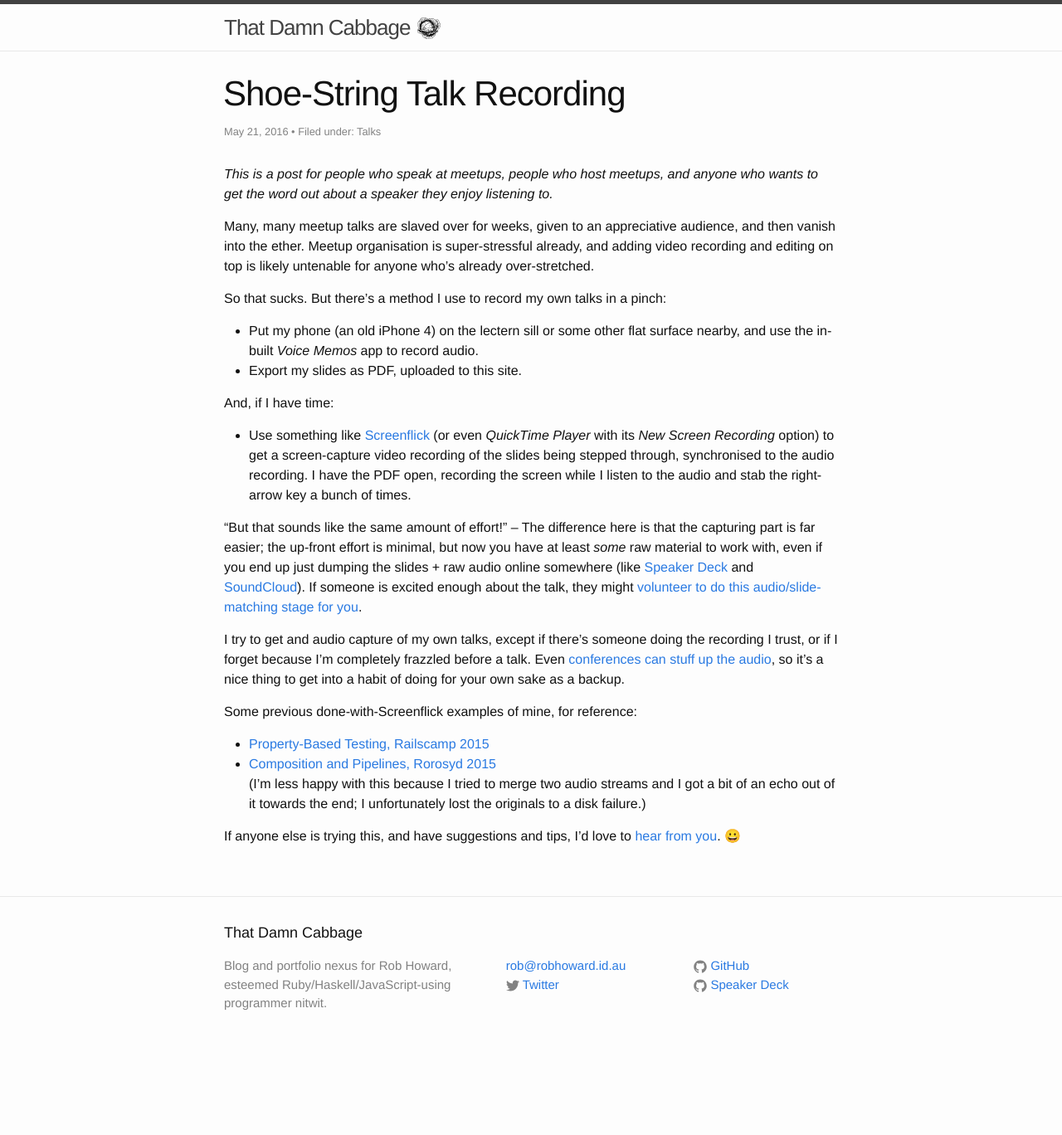
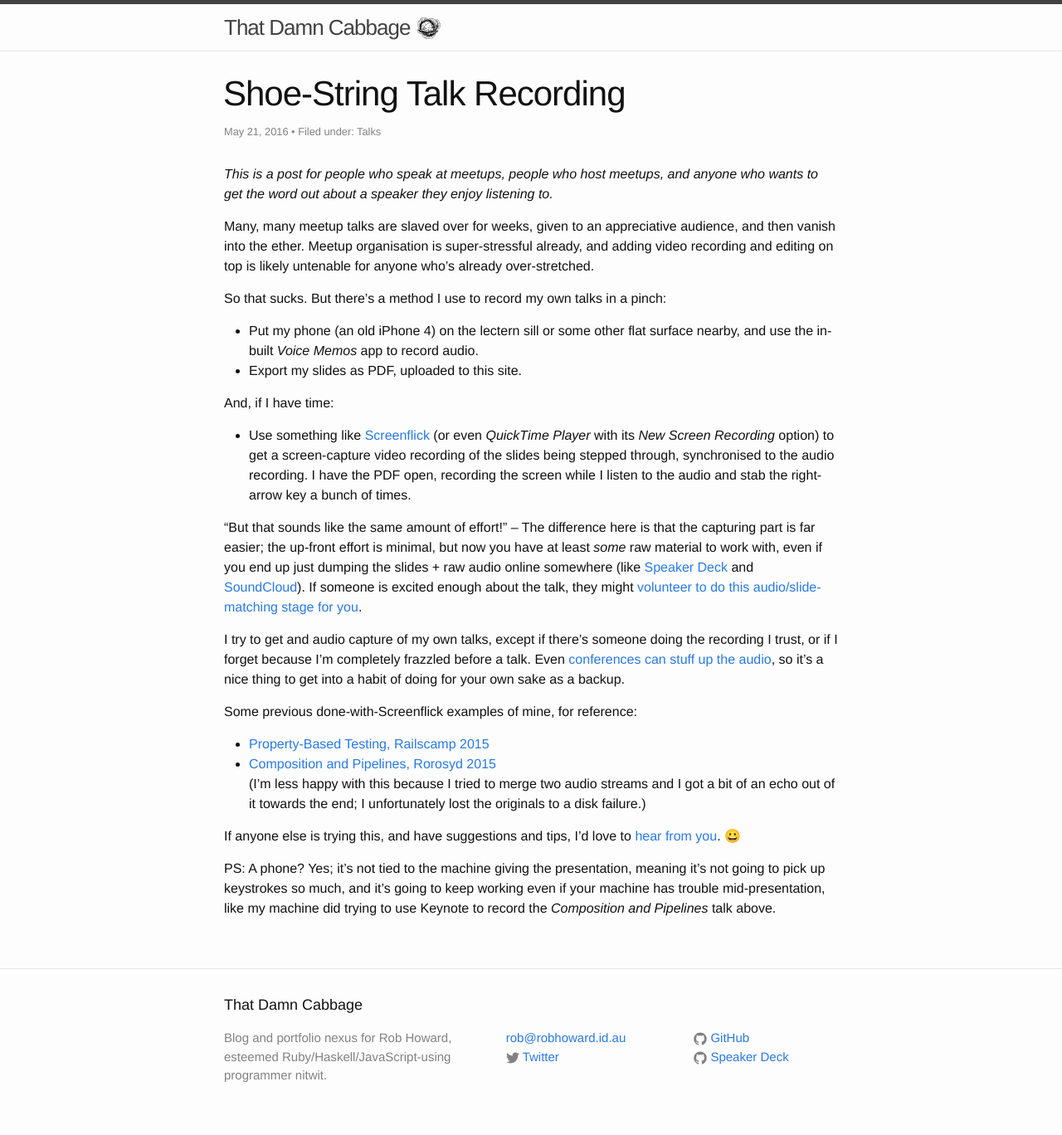
Before and after one commit to damncabbage/deadname.id.au, a Jekyll site: the page built from _posts/2016-05-21-shoe-string-talk-recording.markdown, in a window 1280 px wide. Shown: the whole page at 83% size. Built offline with Jekyll 4.4.1, drawn with Linux system fonts in a browser that asks for light colours; before the commit the page ends 1281 px from its top, so only the background shows below that.

Commit message:
An aside about phones for recording presentations.

```diff
--- a/_posts/2016-05-21-shoe-string-talk-recording.markdown
+++ b/_posts/2016-05-21-shoe-string-talk-recording.markdown
@@ -31,3 +31,5 @@ Some previous done-with-Screenflick examples of mine, for reference:
   (I'm less happy with this because I tried to merge two audio streams and I got a bit of an echo out of it towards the end; I unfortunately lost the originals to a disk failure.)
 
 If anyone else is trying this, and have suggestions and tips, I'd love to [hear from you](https://twitter.com/damncabbage). 😀
+
+PS: A phone? Yes; it's not tied to the machine giving the presentation, meaning it's not going to pick up keystrokes so much, and it's going to keep working even if your machine has trouble mid-presentation, like my machine did trying to use Keynote to record the _Composition and Pipelines_ talk above.
```
